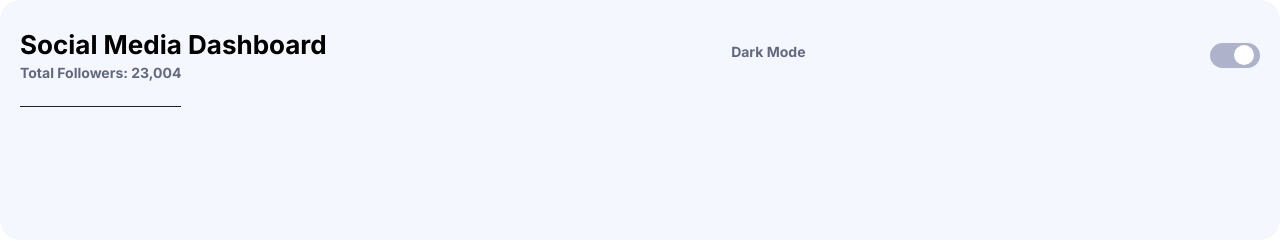
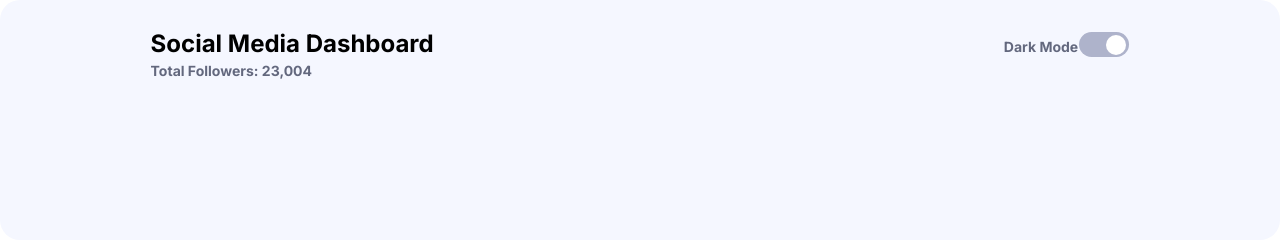
Before and after one commit to KamilKonopski/social-media-dashboard-with-theme-switcher-master, a plain HTML site: page index.html in a window 1280 px wide. Shown: the top 251 px of the page. Drawn offline with nearby package versions, Linux system fonts and the light colour scheme.

Commit message:
add desktop styles for header

```diff
--- a/scss/_header.scss
+++ b/scss/_header.scss
@@ -6,25 +6,46 @@
 	flex-wrap: wrap;
 	height: 30vh;
 	justify-content: space-between;
-	padding: 3rem 0 0 2rem;
+
+	@media screen and (min-width: 1024px) {
+		align-items: baseline;
+		flex-wrap: nowrap;
+		justify-content: space-around;
+	}
+
+	&__text {
+		flex-basis: 90%;
+		margin: 3rem 0 1.5rem 2rem;
+
+		@media screen and (min-width: 1024px) {
+			flex-basis: 65%;
+			margin: 3rem 0 1.5rem 15rem;
+		}
+	}
+
 	&__title {
-		font-size: 2.6rem;
+		font-size: 2.4rem;
 		margin: 0 0 0.5rem 0;
-		flex-basis: 100%;
 	}
 
 	&__followers {
 		border-bottom: 0.1rem solid $veryDarkBlueText;
 		color: $darkGrayishBlueText;
-		flex-basis: 95%;
+		display: block;
 		font-weight: 700;
 		margin-bottom: 1rem;
 		padding-bottom: 2.5rem;
+		width: 100%;
+
+		@media screen and (min-width: 1024px) {
+			border-bottom: none;
+		}
 	}
 
 	&__theme-text {
 		color: $darkGrayishBlueText;
 		font-weight: 700;
+		margin-left: 2rem;
 	}
 
 	&__theme-button {
@@ -36,13 +57,19 @@
 		margin-right: 2rem;
 		width: 5rem;
 
+		@media screen and (min-width: 1024px) {
+			align-self: flex-start;
+			margin-right: 15rem;
+			margin-top: 3.2rem;
+		}
+
 		& .header__icon {
 			border-radius: 50%;
 			background-color: $whiteBg;
 			display: block;
 			height: 2rem;
-			margin: 0.2rem 0.4rem;
-			transform: translateX(100%);
+			margin: 0.2rem 0.3rem;
+			transform: translateX(120%);
 			width: 2rem;
 			transition: transform 0.3s linear;
 		}
```
Also changed, not shown: css/main.min.css, 1 other file.
